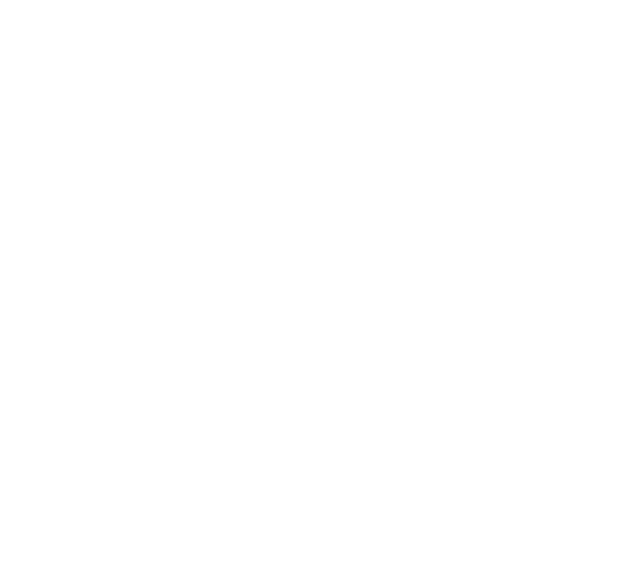
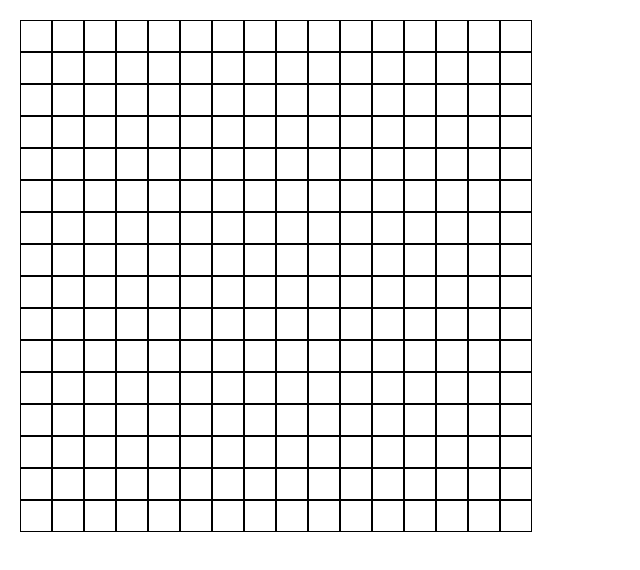
Before and after one commit to TheKostyak/etch-a-sketch, a plain HTML site: page index.html in a window 1280 px wide. Shown: the whole page, without its empty margins (0-640 px from the left). Drawn offline with Linux system fonts and the light colour scheme.

Commit message:
add function that creates 16x16 grid

```diff
--- a/index.html
+++ b/index.html
@@ -8,7 +8,7 @@
 </head>
 <body>
 
-
+    <div class="container"></div>
     <script src="script.js"></script>
 </body>
 </html>
--- a/script.js
+++ b/script.js
@@ -0,0 +1,19 @@
+const container = document.querySelector(".container");
+
+function createGrid(){
+    function createRow(n){
+        const row = document.createElement("div");
+        row.classList.add("flex-row");
+        for(let i=0; i<n; i++){
+            let div = document.createElement("div");
+            div.classList.add("grid-element");
+            row.appendChild(div);
+        }
+        return row;
+    };
+
+    for(let i=0;i<16;i++){
+        container.appendChild(createRow(16));
+    };
+};
+createGrid();
--- a/style.css
+++ b/style.css
@@ -0,0 +1,19 @@
+* {
+    padding: 0;
+    margin: 0;
+}
+
+.container {margin: 20px;
+    display: flex;
+    flex-direction: column;
+}
+
+.flex-row {
+    display: flex;
+}
+
+.grid-element {
+    width: 30px;
+    height: 30px;
+    border: 1px solid black;
+}
```
